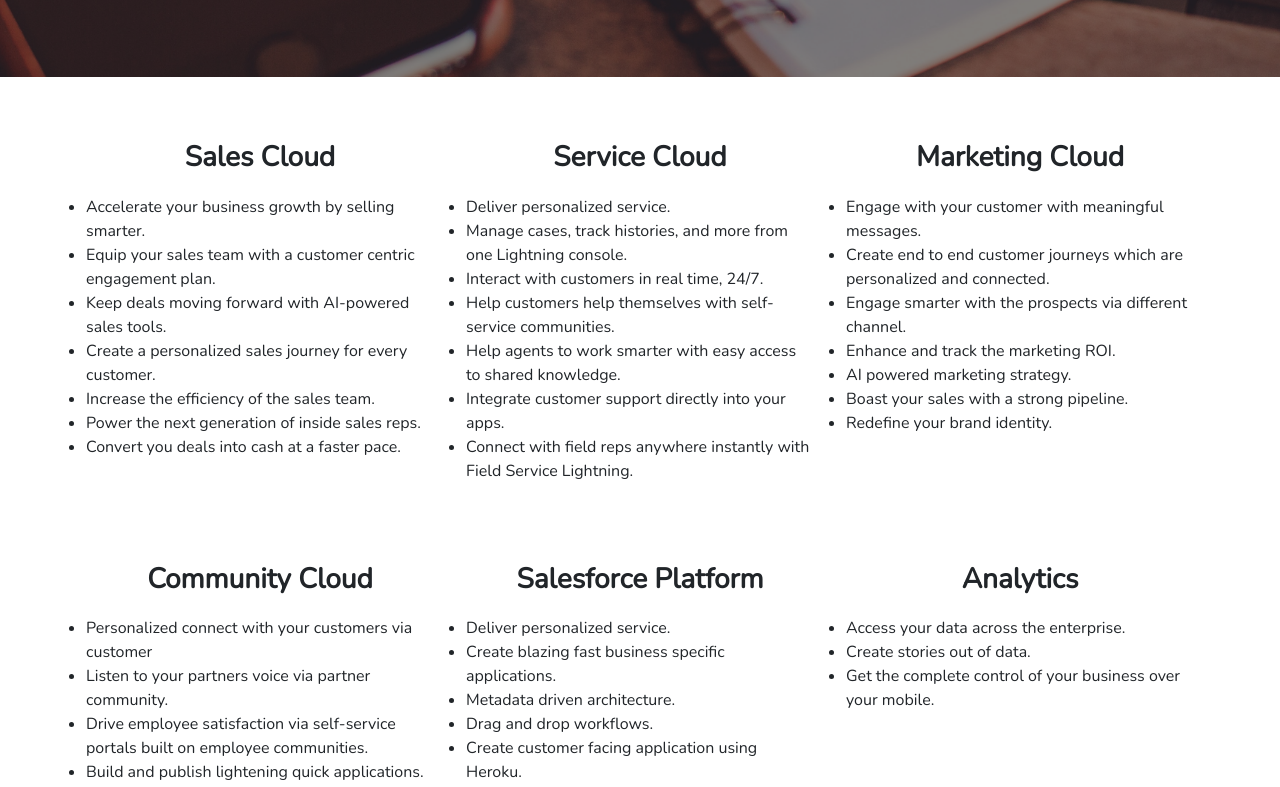
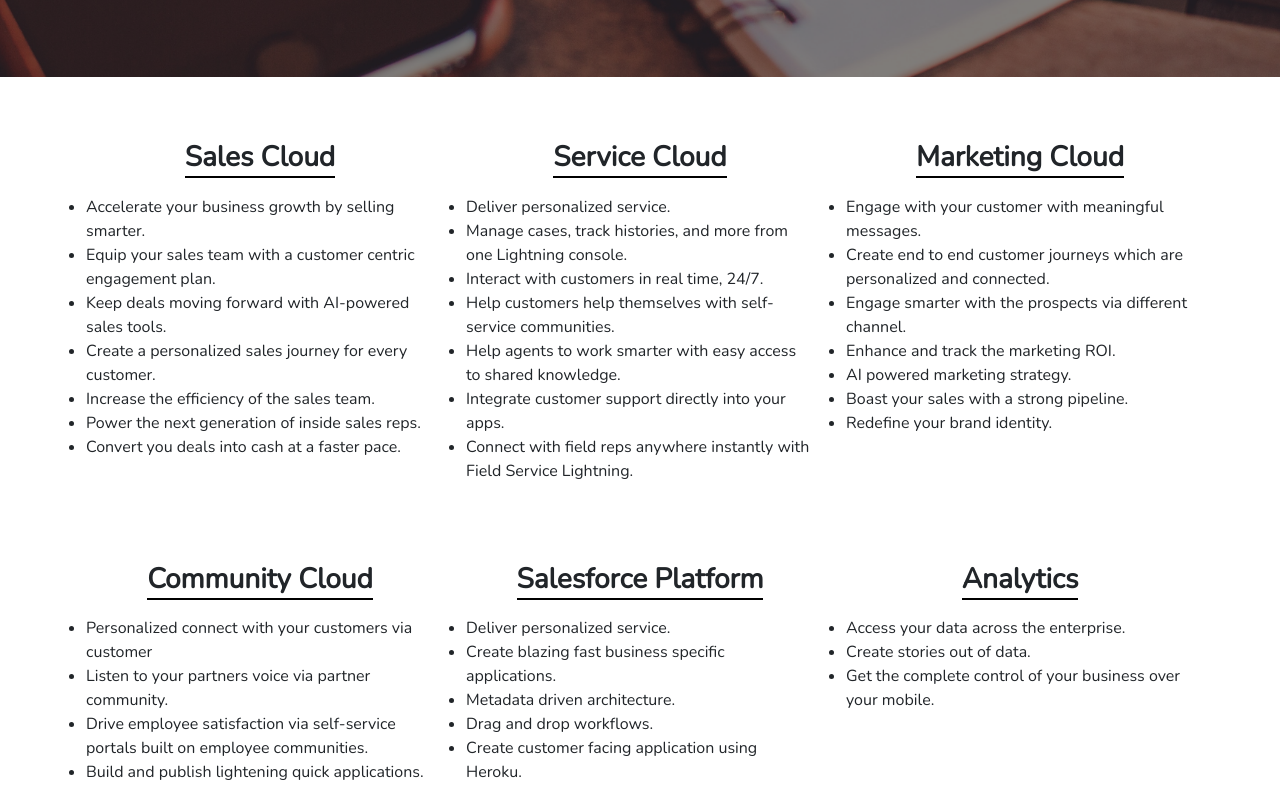
Before and after one commit to prince-dev007/quadrafort, a React (Create React App) app: page /SalesforeProducts in a window 1280 px wide. Shown: the part 723-1510 px from the top of the page. Built offline with nearby package versions, Linux system fonts and the light colour scheme.

Commit message:
span added

```diff
--- a/src/Components/SalesforceProducts/SalesforceProducts.jsx
+++ b/src/Components/SalesforceProducts/SalesforceProducts.jsx
@@ -23,7 +23,7 @@
         <div class="container">
           <div class="row">
             <div class="col-lg-4 p-lg-3">
-              <h3>Sales Cloud</h3>
+              <h3><span>Sales Cloud</span></h3>
               <div class="content">
                 <ul>
                   <li>Accelerate your business growth by selling smarter.</li>
@@ -44,7 +44,7 @@
               </div>
             </div>
             <div class="col-lg-4 p-lg-3">
-              <h3>Service Cloud</h3>
+              <h3><span>Service Cloud</span></h3>
               <div class="content">
                 <ul>
                   <li>Deliver personalized service.</li>
@@ -70,7 +70,7 @@
               </div>
             </div>
             <div class="col-lg-4 p-lg-3">
-              <h3>Marketing Cloud</h3>
+              <h3><span>Marketing Cloud</span></h3>
               <div class="content">
                 <ul>
                   <li>Engage with your customer with meaningful messages.</li>
@@ -95,7 +95,7 @@
         <div class="container">
           <div class="row">
             <div class="col-lg-4 p-lg-3">
-              <h3>Community Cloud</h3>
+              <h3><span>Community Cloud</span></h3>
               <div class="content">
                 <ul>
                   <li>Personalized connect with your customers via customer</li>
@@ -113,7 +113,7 @@
               </div>
             </div>
             <div class="col-lg-4 p-lg-3">
-              <h3>Salesforce Platform</h3>
+              <h3><span>Salesforce Platform</span></h3>
               <div class="content">
                 <ul>
                   <li>Deliver personalized service.</li>
@@ -135,7 +135,7 @@
               </div>
             </div>
             <div class="col-lg-4 p-lg-3">
-              <h3>Analytics</h3>
+              <h3><span>Analytics</span></h3>
               <div class="content">
                 <ul>
                   <li>Access your data across the enterprise.</li>
--- a/src/Components/SalesforceProducts/sales.css
+++ b/src/Components/SalesforceProducts/sales.css
@@ -51,8 +51,14 @@
     margin-top: 20px;
     border: 0px solid #000;
     height:320px;
-
-
+}
+#product2 span
+{
+    border-bottom: 2px solid #000;
+}
+#product3 span
+{
+    border-bottom: 2px solid #000;
 }
 
 #product3 h3
```
